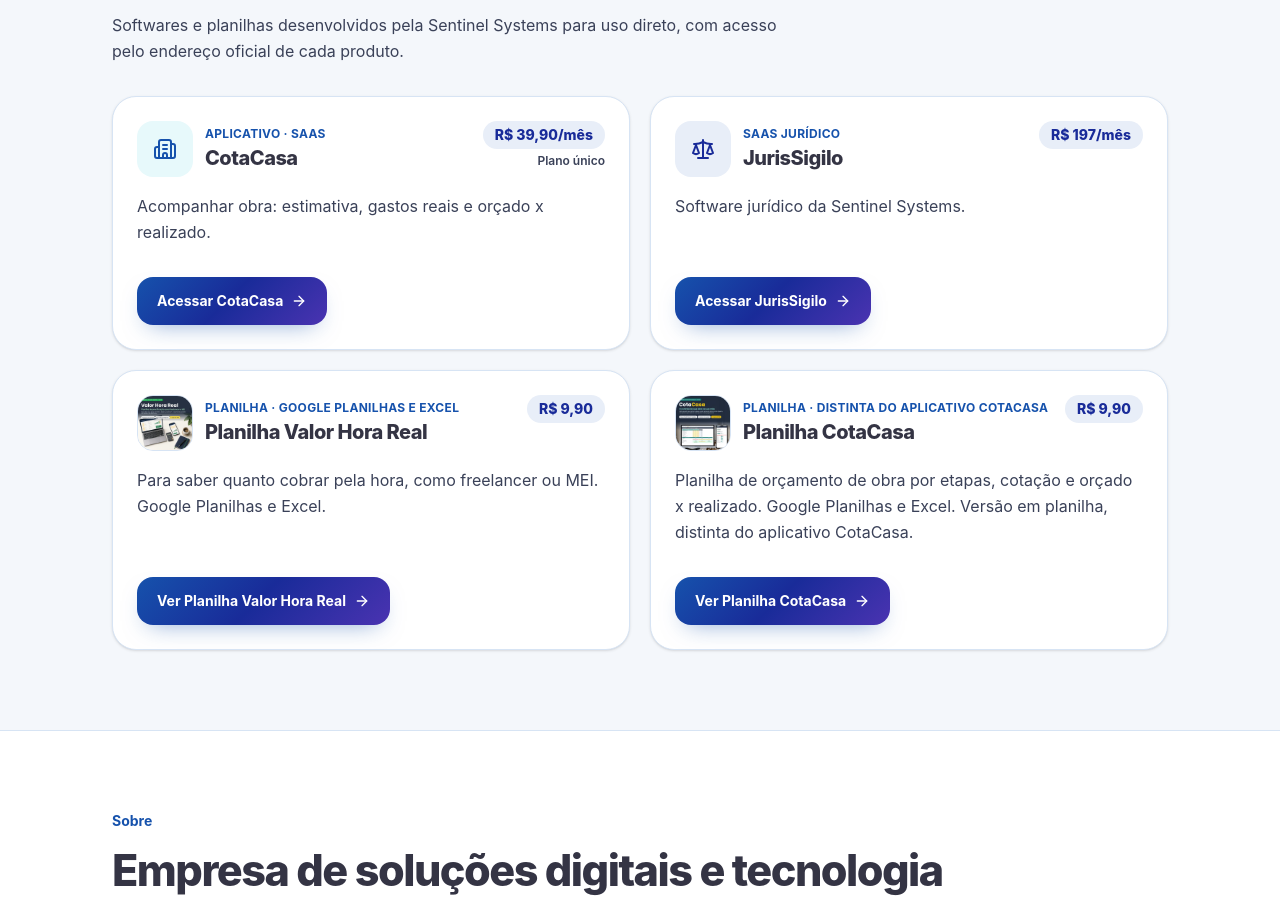
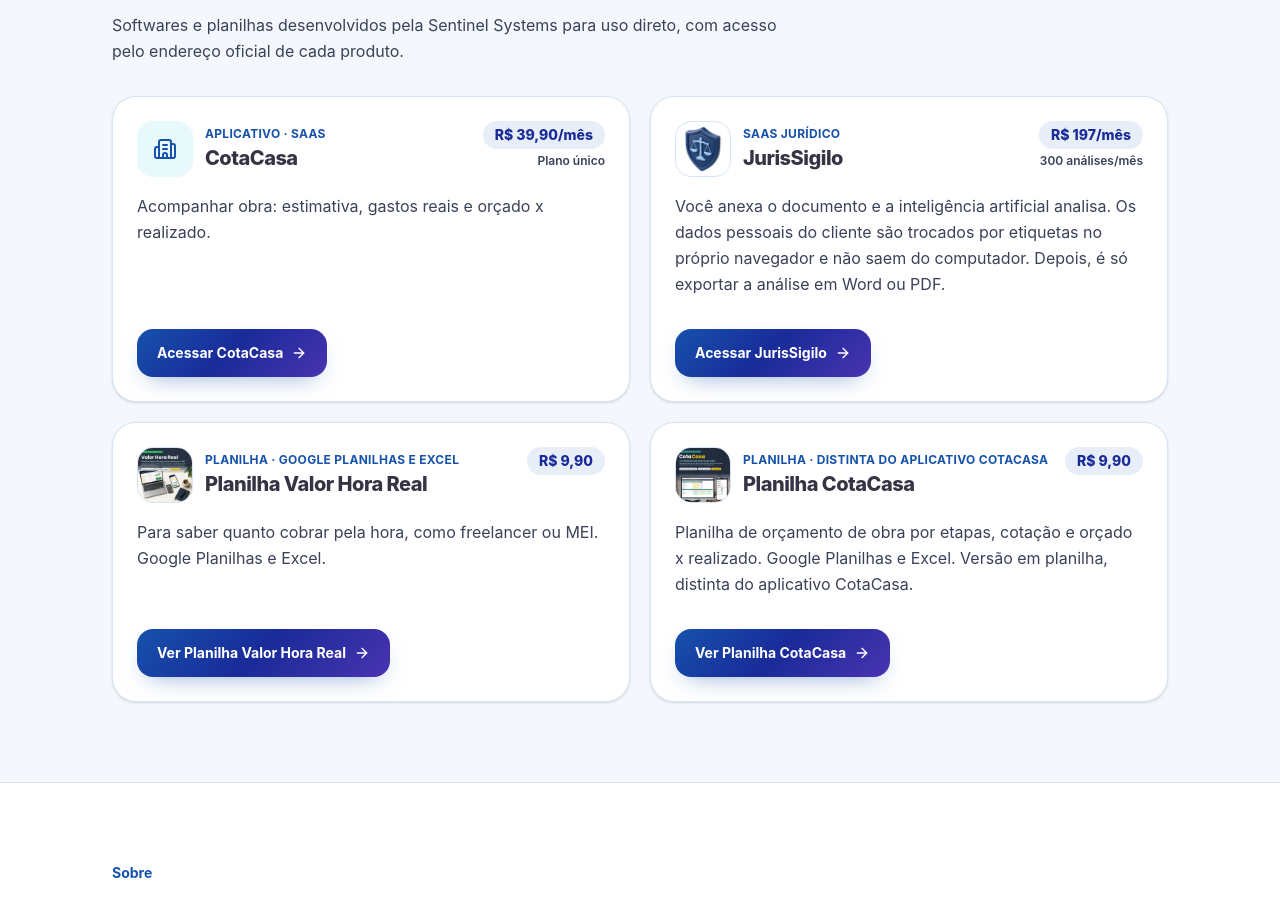
Before and after one commit to bonivitti-collab/sentinel-systems, a React (Vite) app: page / in a window 1280 px wide. Shown: the part 930-1832 px from the top of the page. Built offline with nearby package versions, Linux system fonts and the light colour scheme.

Commit message:
Atualizar vitrine do JurisSigilo: logo novo, texto e 300 análises (#39)
O card do site institucional passa a usar o escudo com a balança, explicar o produto em linguagem simples e exibir R$ 197/mês com 300 análises/mês, inclusive no FAQ.

```diff
--- a/src/data/companySite.ts
+++ b/src/data/companySite.ts
@@ -124,12 +124,16 @@ export const HOME_PRODUCTS: HomeProduct[] = [
     name: 'JurisSigilo',
     kindLabel: 'SaaS jurídico',
     schemaType: 'SoftwareApplication',
-    description: 'Software jurídico da Sentinel Systems.',
+    description:
+      'Você anexa o documento e a inteligência artificial analisa. Os dados pessoais do cliente são trocados por etiquetas no próprio navegador e não saem do computador. Depois, é só exportar a análise em Word ou PDF.',
     priceLabel: 'R$\u00a0197/mês',
     priceAmount: '197.00',
+    priceSuffix: '300 análises/mês',
     href: 'https://jurissigilo.sentinelsystems.com.br/',
     offerUrl: 'https://pay.kiwify.com.br/YZTzfXz',
     ctaLabel: 'Acessar JurisSigilo',
+    image: '/produtos/jurissigilo-logo.webp',
+    imageAlt: 'Logotipo do JurisSigilo, uma balança dentro de um escudo',
   },
   {
     id: 'valorhora',
@@ -171,7 +175,7 @@ export const HOME_FAQS = [
   },
   {
     q: 'Quanto custam os produtos?',
-    a: 'O aplicativo CotaCasa custa R$ 39,90 por mês (plano único). A Planilha Valor Hora Real e a Planilha CotaCasa custam R$ 9,90 cada. O JurisSigilo apresenta suas condições diretamente na própria página oficial.',
+    a: 'O aplicativo CotaCasa custa R$ 39,90 por mês (plano único). O JurisSigilo custa R$ 197 por mês, com 300 análises por mês. A Planilha Valor Hora Real e a Planilha CotaCasa custam R$ 9,90 cada.',
   },
   {
     q: 'A Sentinel atende todo o Brasil?',
--- a/src/pages/HomePage.tsx
+++ b/src/pages/HomePage.tsx
@@ -107,7 +107,11 @@ export function HomePage(_props: HomePageProps) {
                             height={56}
                             loading="lazy"
                             decoding="async"
-                            className="h-14 w-14 shrink-0 rounded-2xl border border-[#D7E4F4] object-cover"
+                            className={
+                              product.id === 'jurissigilo'
+                                ? 'h-14 w-14 shrink-0 rounded-2xl border border-[#D7E4F4] bg-white object-contain p-1'
+                                : 'h-14 w-14 shrink-0 rounded-2xl border border-[#D7E4F4] object-cover'
+                            }
                           />
                         ) : (
                           <span className={`flex h-14 w-14 shrink-0 items-center justify-center rounded-2xl ${PRODUCT_TINT[product.id]}`}>
```
Also changed, not shown: public/produtos/jurissigilo-logo.webp (added).
